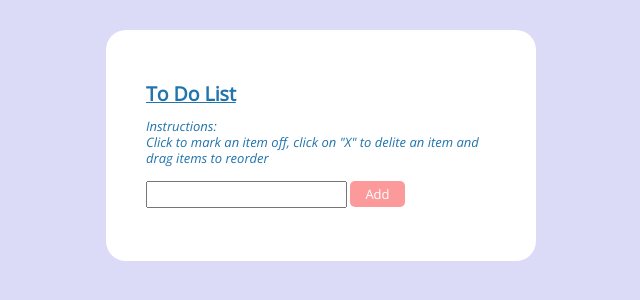
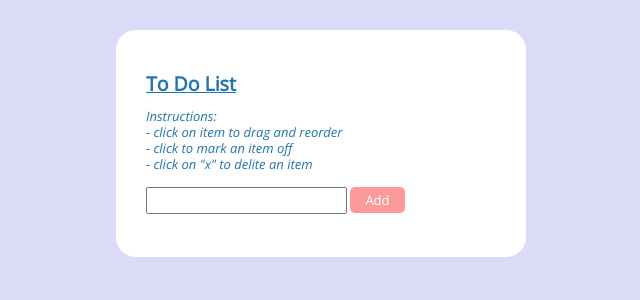
Before and after one commit to DarkoLanovic/to-do-list-app, a plain HTML site: page index.html in a window 1280 px wide. Shown: the whole page, without its empty margins (319-959 px from the left). Drawn offline with nearby package versions, Linux system fonts and the light colour scheme.

Commit message:
Update
This commit will make some change.

```diff
--- a/css/styles.css
+++ b/css/styles.css
@@ -7,7 +7,7 @@ body {
 
 .container{
   color: #2174ac;
-  padding: 40px;
+  padding: 30px;
   width: 350px;
   margin: 0 auto;
   margin-top: 30px;
--- a/index.html
+++ b/index.html
@@ -11,7 +11,7 @@
 <body>
   <div class="container">
     <h2 class="h2">To Do List</h2>
-    <p><em>Instructions:<br>Click to mark an item off, click on "X" to delite an item and drag items to reorder</em></p>
+    <p><em>Instructions:<br>- click on item to drag and reorder <br> - click to mark an item off<br> - click on "x" to delite an item </em></p>
 
     <form name="toDoList">
       <input id="input" type="text" name="ListItem" />
```
